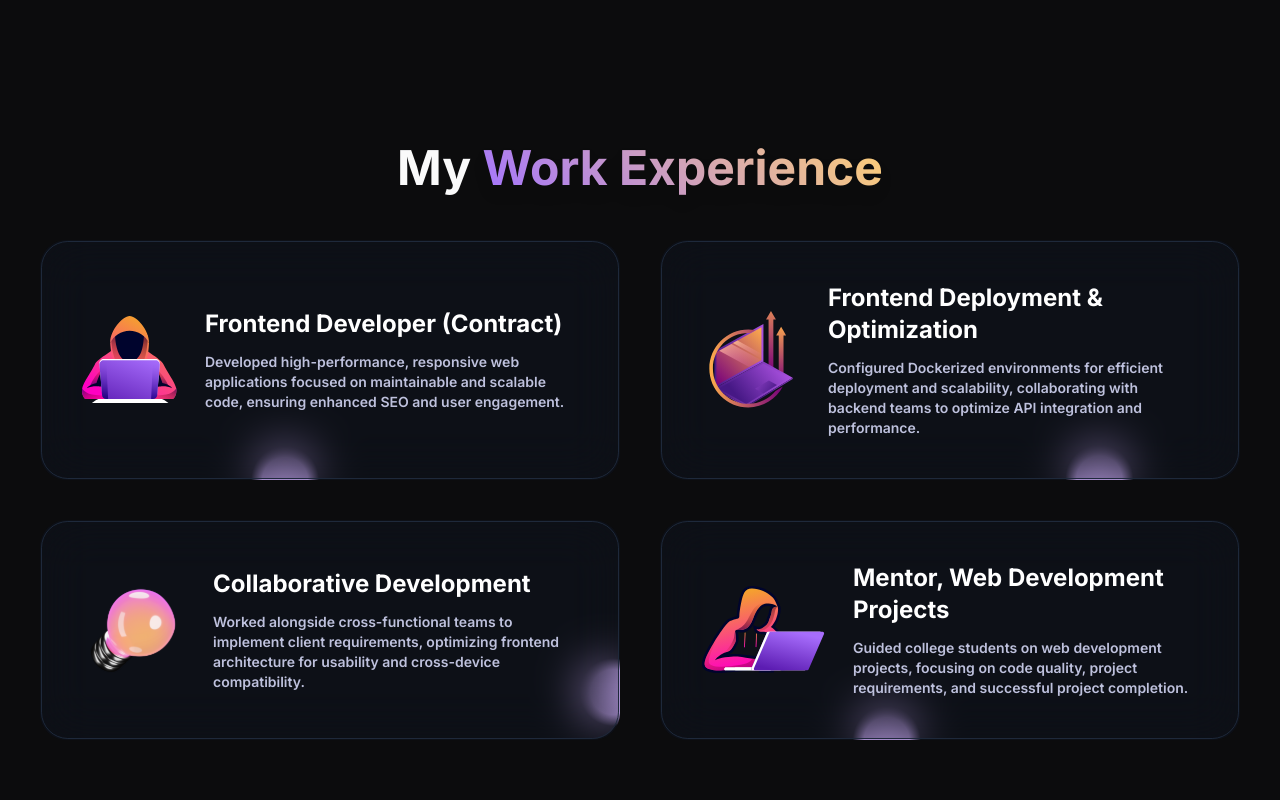
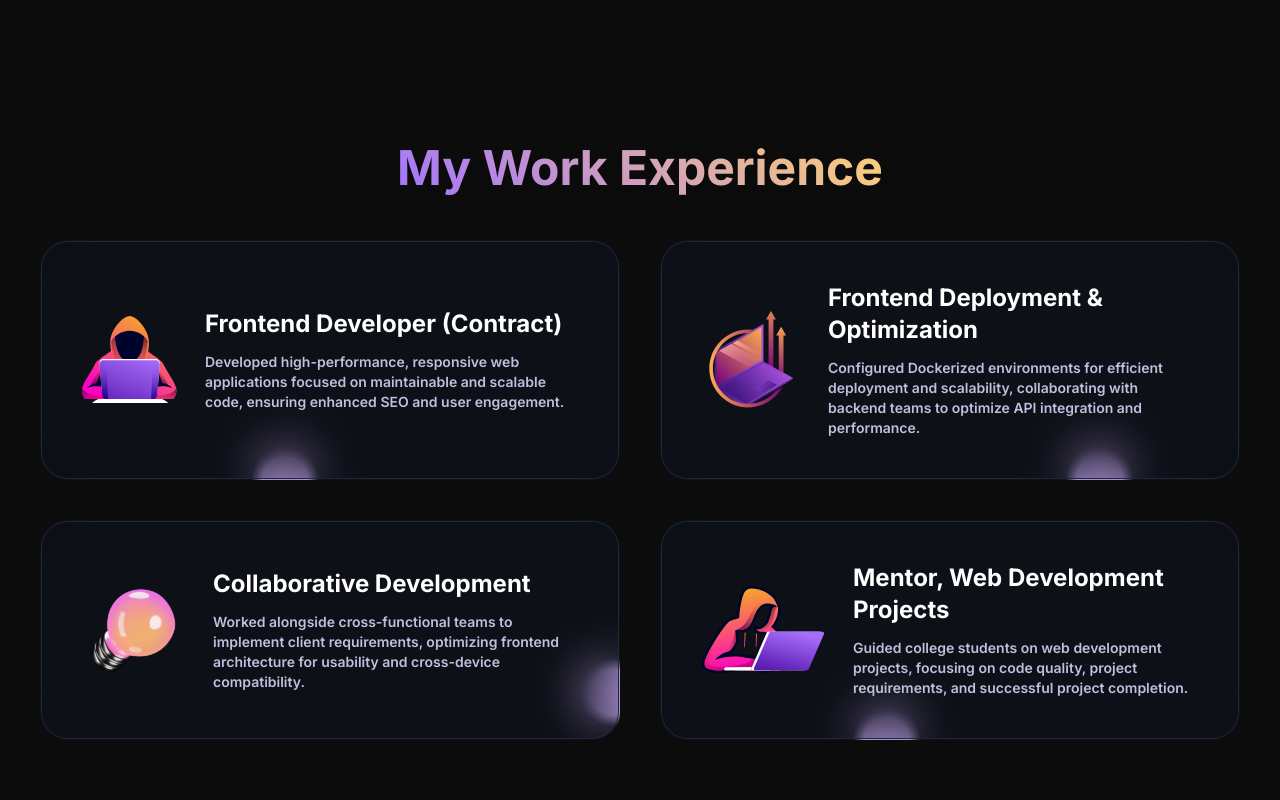
Before and after one commit to ajeshs02/nextjs-portfolio, a Next.js app: page / in a window 1280 px wide. Shown: the part 4740-5540 px from the top of the page. Built offline with nearby package versions, Linux system fonts and the light colour scheme.

Commit message:
fix: typo fixed

```diff
--- a/app/page.tsx
+++ b/app/page.tsx
@@ -13,7 +13,7 @@ import Footer from "@/components/Footer";
 export default function Home() {
   return (
     <Wrapper>
-      <div className="w-full max-w-7xl relative ">
+      <div className="w-full max-w-7xl relative h-auto">
         <FloatingNav navItems={navItems} />
         <Hero />
         <Grid />
--- a/components/Approach.tsx
+++ b/components/Approach.tsx
@@ -9,7 +9,7 @@ const Approach = () => {
   return (
     <section className="w-full py-20">
       <h1 className="heading">
-        My <span className="gradient-text drop-shadow-lg">My Approach</span>
+        <span className="gradient-text drop-shadow-lg">My Approach</span>
       </h1>
 
       <div className="my-20 flex flex-col lg:flex-row items-center justify-center w-full gap-4">
--- a/components/Experience.tsx
+++ b/components/Experience.tsx
@@ -7,7 +7,7 @@ const Experience = () => {
   return (
     <div className="py-20 w-full" id="experience">
       <h1 className="heading">
-        My <span className="gradient-text drop-shadow-lg">Work Experience</span>
+        <span className="gradient-text drop-shadow-lg">My Work Experience</span>
       </h1>
 
       <div className="w-full mt-12 grid lg:grid-cols-4 grid-cols-1 gap-10">
```
